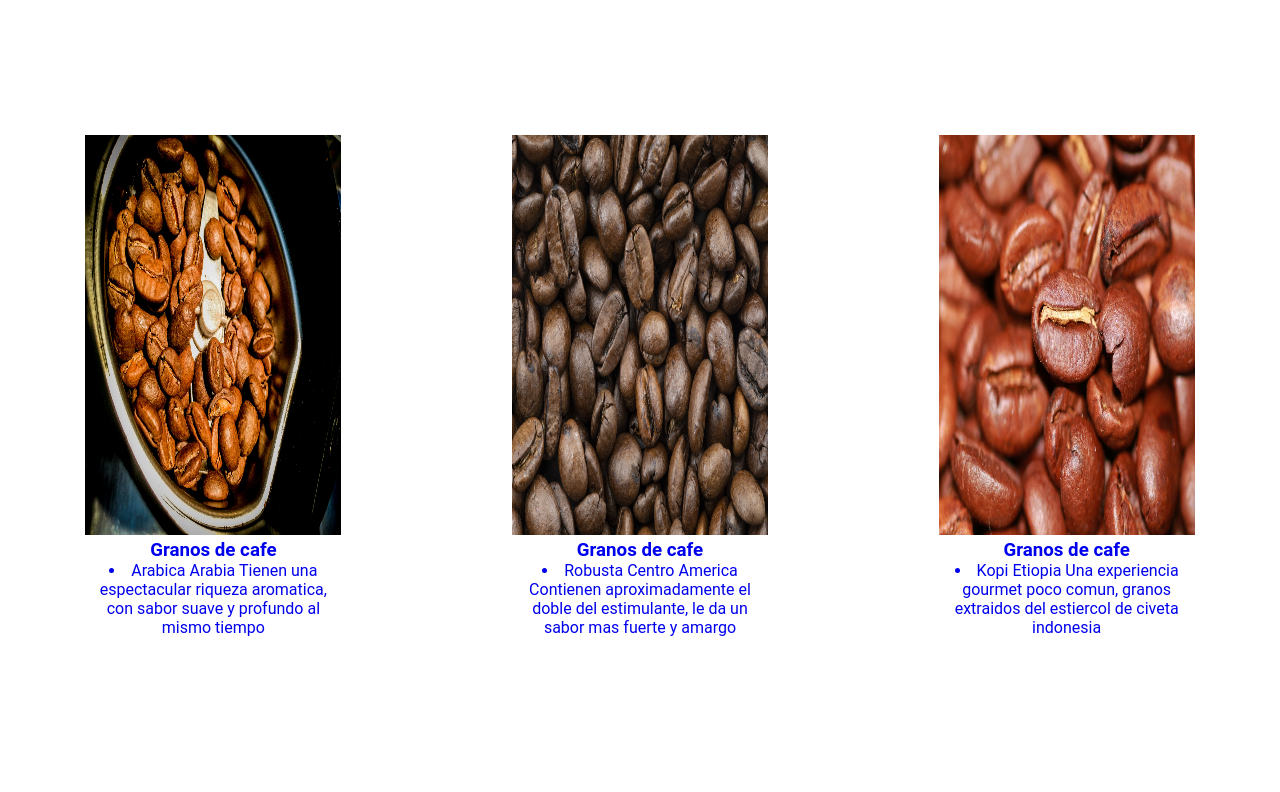
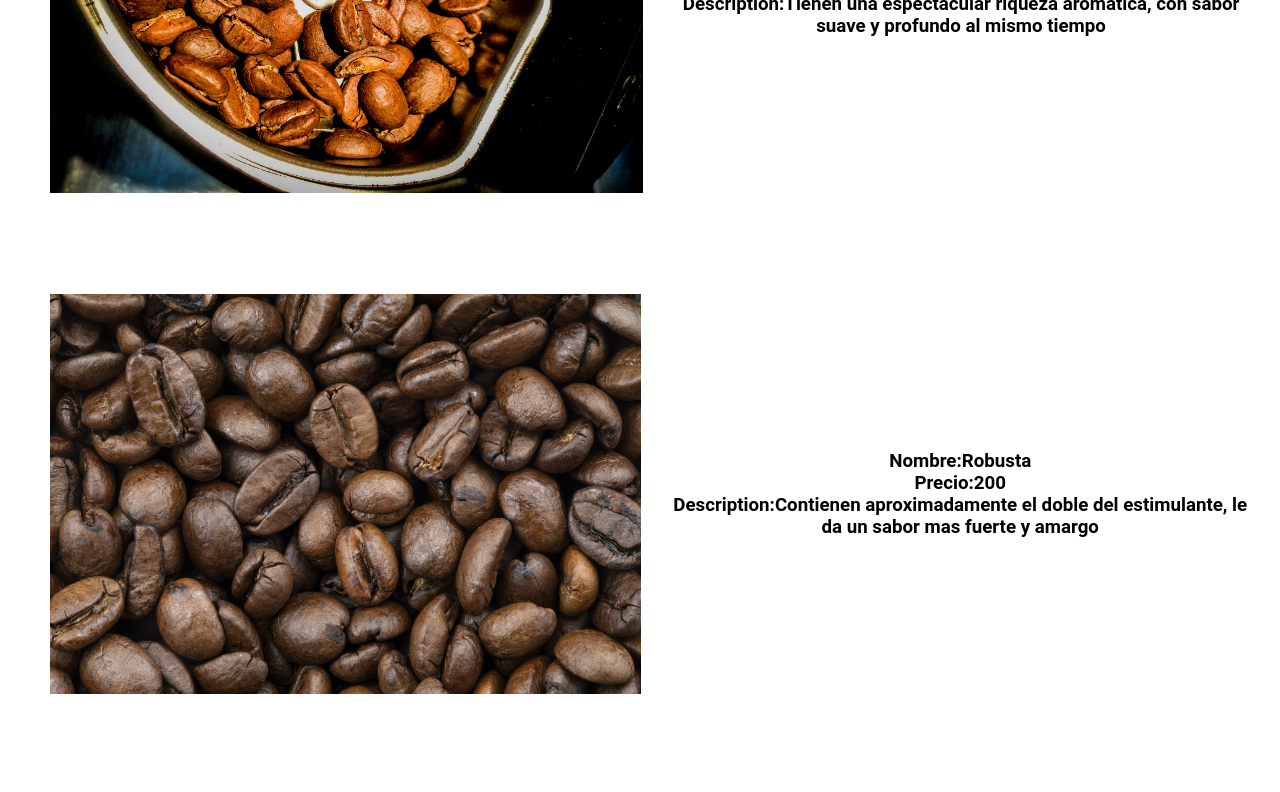
Before and after one commit to tomasVergara14/proyecto-coffe, a React (Create React App) app: page / in a window 1280 px wide. Shown: the part 880-1672 px from the top of the page. Built offline with nearby package versions, Linux system fonts and the light colour scheme; the HTML template or start-up script is replaced by a standard one.

Commit message:
correcciones promise

```diff
--- a/src/components/Main/Item/Item.css
+++ b/src/components/Main/Item/Item.css
@@ -2,81 +2,22 @@
     margin: 0px;
     padding: 0px;
 }
-.item{
-    width: 100%;
+.itemDetail{
     display: flex;
-    flex-direction: column;
     justify-content: space-around;
-    color: blue;
+    align-items: center;
+    padding: 2%;
 }
-.itemBox{
-    padding-bottom: 0px;
+.ItemImgContainer{
     display: flex;
-    justify-content: center;
-    align-items: center;
-    transition: transform 500ms ease;
+    flex-wrap: wrap;
+    width: 70%;
+    padding: 2%;
 }
-.itemBox:hover{
-    transform: scale(1.05);
-}
-.category{
-    text-decoration: none;
-    height: 100vh;
-}
-h3{
-    margin: 2% 0%;
-}
-.img{
-    width: 80vh;
-    height: 100vh;
-    position: relative;
-}
-.product{
-    color: white;
-    position: relative;
-    top: -200px;
-    z-index: 2;
-    font-size: 1.8em;
-    background-color: rgba(0, 0, 0, .3)
+.ItemImg{
+        width: 100%;
+        height: 50vh;
 }
 
 
-
-
-@media (min-width: 600px){
-    .ItemList{
-        display: flex;
-        flex-wrap: wrap;
-        flex-direction: row;
-    }
-    .item{
-        padding: 0px;
-        display: flex;
-        flex-direction: row;
-        width: 100%;
-        align-items: stretch;
-    }
-    .itemBox{
-        padding: 0px;
-        margin-bottom: 2px;
-        width: 20%;
-        align-items: stretch;
-
-    }
-    .category{
-        padding: 0px;
-        margin: 0px;
-    }
-    h3{
-        margin: 0%;
-    }
-    .img{
-        width: 100%;
-        height: 50vh;
-        z-index: -1;
-    }
-    .product{
-        z-index: 2;
-    }
-
-}
+@media (min-width: 600px){}
--- a/src/components/Main/Item/Item.jsx
+++ b/src/components/Main/Item/Item.jsx
@@ -1,64 +1,22 @@
 import React, {useState, useEffect} from 'react'
-import Arabica from '../../../assets/coffe-arabica.jpg'
-import Robusta from '../../../assets/coffee-robusta.jpg'
-import Kopi from '../../../assets/brown-.jpg'
+import './Item.css'
 
-const CoffeData= [
-    {
-        "id": 1,
-        "name":"Arabica",
-        "place":"Arabia",
-        "description":"Tienen una espectacular riqueza aromatica, con sabor suave y profundo al mismo tiempo",
-        "img": Arabica,
-        "url":'/'
-    },
-    {
-        "id": 2,
-        "name":"Robusta",
-        "place":"Centro America",
-        "description":"Contienen aproximadamente el doble del estimulante, le da un sabor mas fuerte y amargo",
-        "img": Robusta,
-        "url":'/'
-    },
-    {
-        "id": 3,
-        "name":"Kopi",
-        "place": "Etiopia",
-        "description":"Una experiencia gourmet poco comun, granos extraidos del estiercol de civeta indonesia",
-        "img": Kopi,
-        "url":'/'
-    }
 
-]
-const handlerPromise = async ()=>{
-    setTimeout(()=>{
-        return CoffeData
-    },2000)
-}
 
-const Item = () => {
-    const [itemValue, setItemValue] = useState([])
-    useEffect(()=>{
-        setTimeout(()=>{
-            setItemValue(CoffeData)
-        },2000)
-    },[])
+const Item = (props) => {
+
+    const {name, price, description, img}= props
     return (
 
-
-        <div className="item">
-            {itemValue.map((link)=>{
-                const {id, name, place, img, description, url}= link
-                return (
-                    <div key={id} className="itemBox" >
-
-
-                        <a href={url} className="category" > <img src={(img)}  className="img" /> <h3>Granos de cafe</h3><li> {name} {place} {description} </li>  </a>
-                    </div>
-                )
-
-            })}
-            {console.log(itemValue)}
+        <div className="itemDetail">
+            <div className="ItemImgContainer">
+                <img className="ItemImg" src={img} alt="" />
+            </div>
+            <div className="itemText">
+                <h3>Nombre:{name} </h3>
+                <h3>Precio:{price} </h3>
+                <h3>Description:{description} </h3>
+            </div>
         </div>
     )
 }
--- /dev/null
+++ b/src/components/Main/ItemList/ItemList.css
@@ -0,0 +1,13 @@
+*{
+    margin: 0px;
+    padding: 0px;
+}
+.itemDetail{
+    padding: 2%;
+}
+.containerItem{
+    width: 20%;
+    display: flex;
+    justify-content: center;
+    padding: 2%;
+}
--- a/src/components/Main/ItemList/ItemList.jsx
+++ b/src/components/Main/ItemList/ItemList.jsx
@@ -1,10 +1,57 @@
 import React, {useState, useEffect} from 'react'
 import  Item  from '../Item/Item'
+import Coffe from '../../../data/Coffe'
+
+// const [itemValue, setItemValue] = useState([])
+//     useEffect(()=>{
+//         setTimeout(()=>{
+//             setItemValue(CoffeData)
+//         },2000)
+//     },[])
+
+
+//     {itemValue.map((link)=>{
+//         const {id, name, place, img, description, url}= link
+//         return (
+//             <div key={id} className="itemBox" >
+
+
+//                 <a href={url} className="category" > <img src={(img)}  className="img" /> <h3>Granos de cafe</h3><li> {name} {place} {description} </li>  </a>
+//             </div>
+//         )
+
+//     })}
+//     {console.log(itemValue)}
 
 const ItemList = () => {
+
+    const [item, setItem] = useState([])
+    const CoffeData = Coffe
+
+    console.table(item)
+    function handlerPromise(){
+        setTimeout(()=>{
+            Promise.resolve(CoffeData)
+            .then(response =>setItem(response) )
+        }, 2000)
+    }
+
+    useEffect(()=>{
+        handlerPromise()
+    },[])
+
+
     return (
-        <div>
-            <Item/>
+        <div className="containerItem" >
+            {item.map((link, index)=>{
+                const {id, name, place,price , img, description}= link
+                return(
+                    <Item key={index}
+                    img={img} name={name} price={price} description={description} />
+                )
+                })}
+
+
         </div>
     )
 }
--- a/src/components/Main/category/Category.css
+++ b/src/components/Main/category/Category.css
@@ -67,6 +67,9 @@ h3{
         padding: 0px;
         margin: 0px;
     }
+    a.category{
+        height: 51vh;
+    }
     h3{
         margin: 0%;
     }
--- /dev/null
+++ b/src/data/Coffe.js
@@ -0,0 +1,37 @@
+
+import Arabica from '../assets/coffe-arabica.jpg'
+import Robusta from '../assets/coffee-robusta.jpg'
+import Kopi from '../assets/brown-.jpg'
+
+const arabica = Arabica
+const robusta = Robusta
+const kopi = Kopi
+
+const Coffe = [
+    {
+        "id": 1,
+        "name":"Arabica",
+        "place":"Arabia",
+        "price":200,
+        "description":"Tienen una espectacular riqueza aromatica, con sabor suave y profundo al mismo tiempo",
+        "img": arabica
+    },
+    {
+        "id": 2,
+        "name":"Robusta",
+        "place":"Centro America",
+        "price":200,
+        "description":"Contienen aproximadamente el doble del estimulante, le da un sabor mas fuerte y amargo",
+        "img": robusta
+    },
+    {
+        "id": 3,
+        "name":"Kopi",
+        "place": "Etiopia",
+        "price":200,
+        "description":"Una experiencia gourmet poco comun, granos extraidos del estiercol de civeta indonesia",
+        "img": kopi
+    }
+
+]
+export default Coffe
```
Also changed, not shown: src/data/Coffe.json (deleted, +0 -21 lines).
